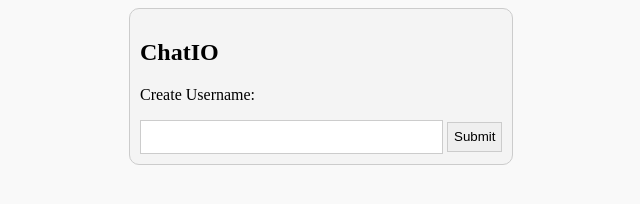
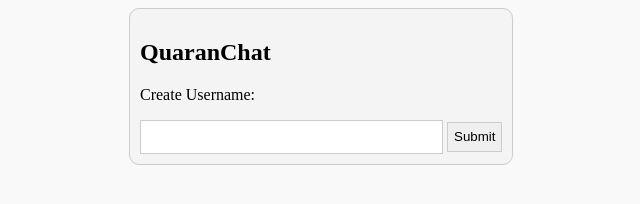
Before and after one commit to RishabhKodes/text.me, a website: page index.html in a window 1280 px wide. Shown: the full height of the page, 181-821 px from the left. Drawn offline with nearby package versions, Linux system fonts and the light colour scheme; no server answers.

Commit message:
Updated appname

```diff
--- a/index.html
+++ b/index.html
@@ -1,7 +1,7 @@
 <!DOCTYPE html>
 <html>
 <head>
-	<title>ChatIO</title>
+	<title>QuaranChat</title>
 	<style>
 		body{
 			background:#f9f9f9;
@@ -57,7 +57,7 @@
 <body>
 	<div id="container">
 		<div id="namesWrapper">
-			<h2>ChatIO</h2>
+			<h2>QuaranChat</h2>
 			<p>Create Username:</p>
 			<div id="error"></div>
 			<form id="usernameForm">
@@ -67,7 +67,7 @@
 		</div>
 
 		<div id="mainWrapper">
-			<h2>ChatIO</h2>
+			<h2>QuaranChat</h2>
 			<div id="chatWrapper">
 				<div id="chatWindow"></div>
 				<form id="messageForm">
```
